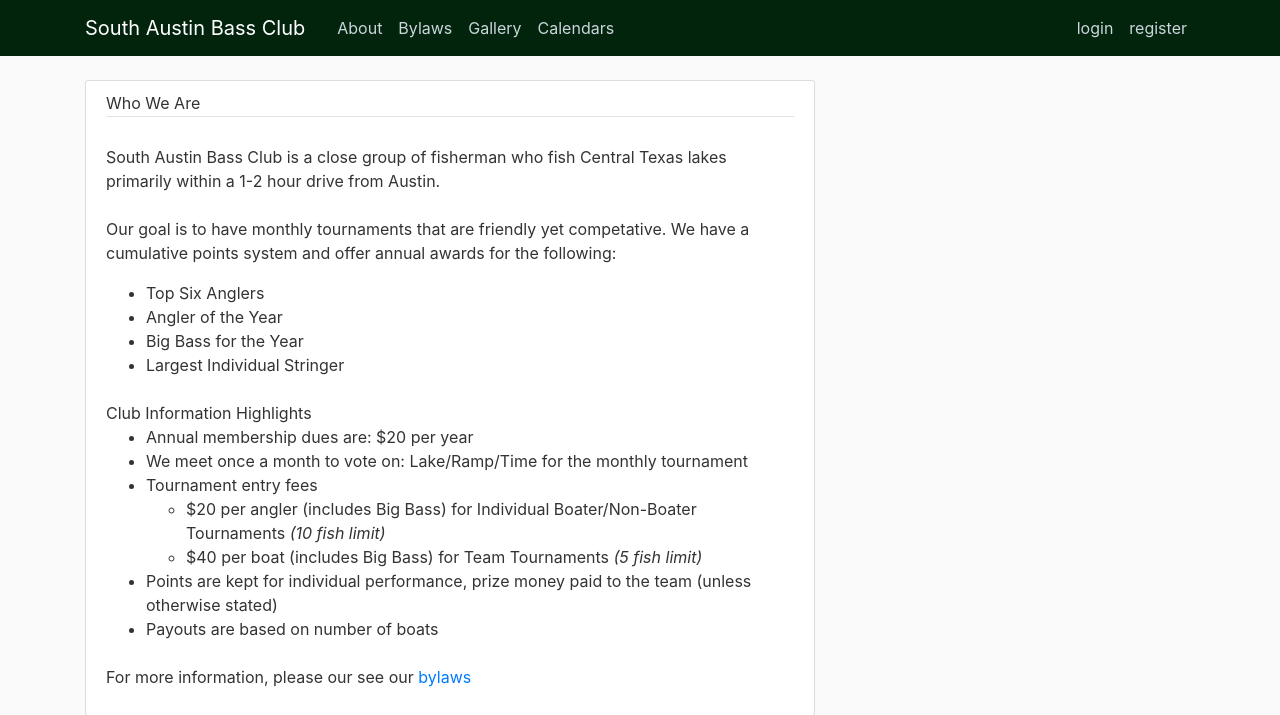
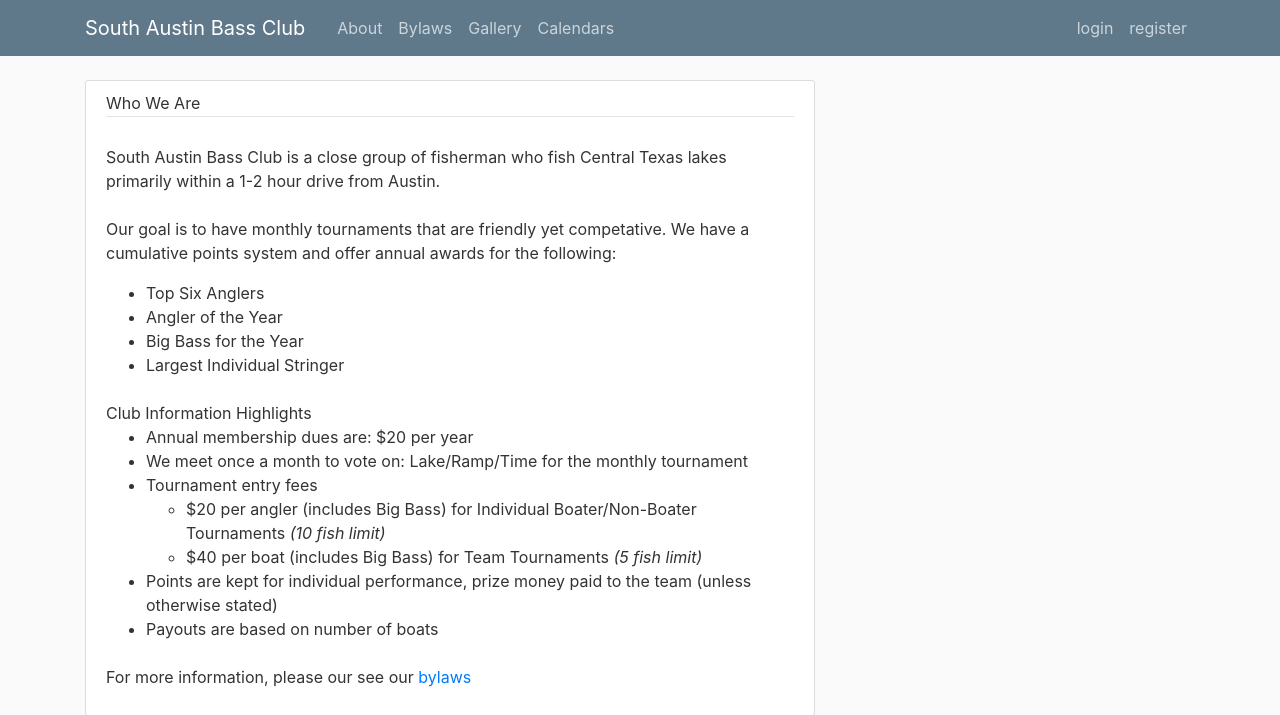
Before and after one commit to envasquez/SABC, a Django app: page /about in a window 1280 px wide. Shown: the top 715 px of the page. Run offline with Django 3.2, Linux system fonts and the light colour scheme; some libraries are stand-ins or nearby versions.

Commit message:
Refresh css

```diff
--- a/sabc/sabc/static/main.css
+++ b/sabc/sabc/static/main.css
@@ -13,7 +13,7 @@ body {
 }
 
 .bg-steel {
-    background-color: #02240d;
+  background-color: #5f788a;
 }
 
 .site-header .navbar-nav .nav-link {
```
Lines whose indentation alone changed are shown as unchanged.
